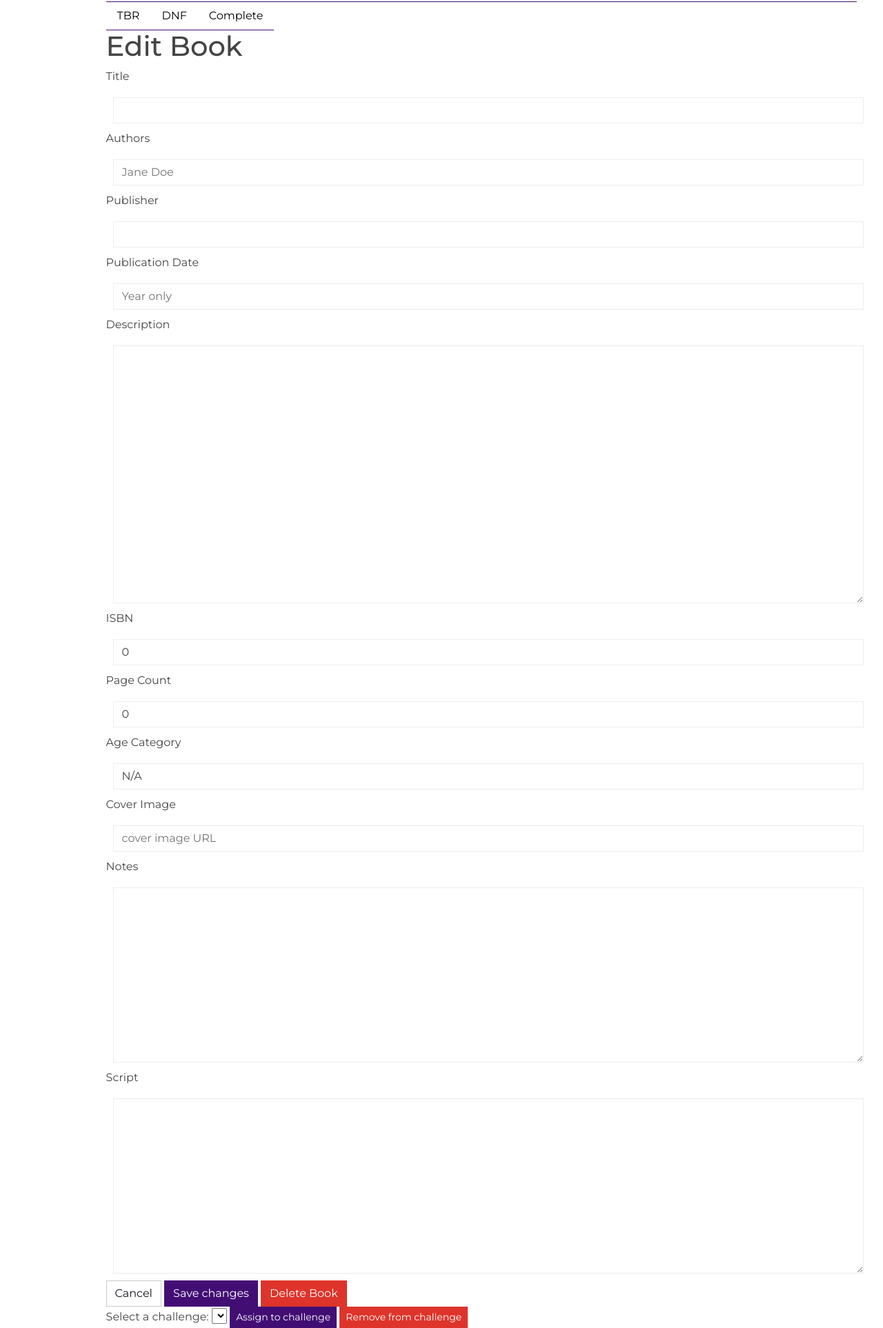
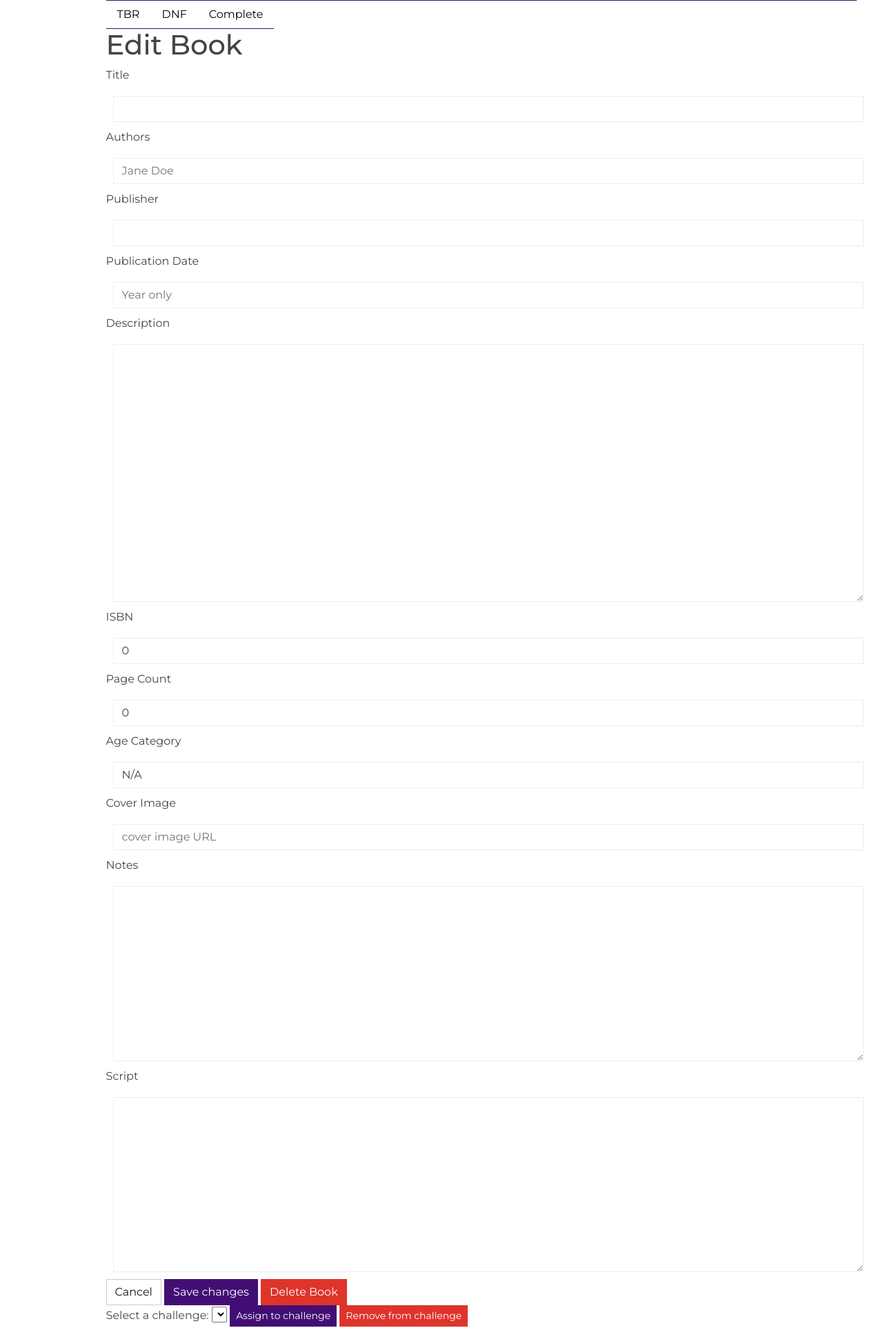
Before and after one commit to CamdenTadhg/TBRead, a Flask app: template templates/books/editbook.html in a window 1280 px wide. Shown: the part 80-2006 px from the top of the page at 69% size. Run offline with Flask 3, Linux system fonts and the light colour scheme; the template is opened without the code that fills it: values that come from a table or form of the project are taken from there, others are empty; parts of the project's set-up code (start-up, migrations or seed data) failed here and were passed over; some libraries are stand-ins or nearby versions.

Commit message:
shifting top navbar size attempt 3

```diff
--- a/static/stylesheets/style.css
+++ b/static/stylesheets/style.css
@@ -38,7 +38,7 @@ textarea{
 .logged-in-content {
     display:grid;
     grid-template-columns: [first] 12vw [sidebar] 85vw [end];
-    grid-template-rows: [top] 10.25vh [content] 79.5vh [bottom]
+    grid-template-rows: [top] 10vh [content] 79.5vh [bottom]
 }
 
 .sidebar {
@@ -62,7 +62,7 @@ textarea{
 }
 
 .sidebar-item:hover{
-    background-color: #6DC5BC
+    background-color: #6DC5BC;
 }
 
 .main-content {
```
